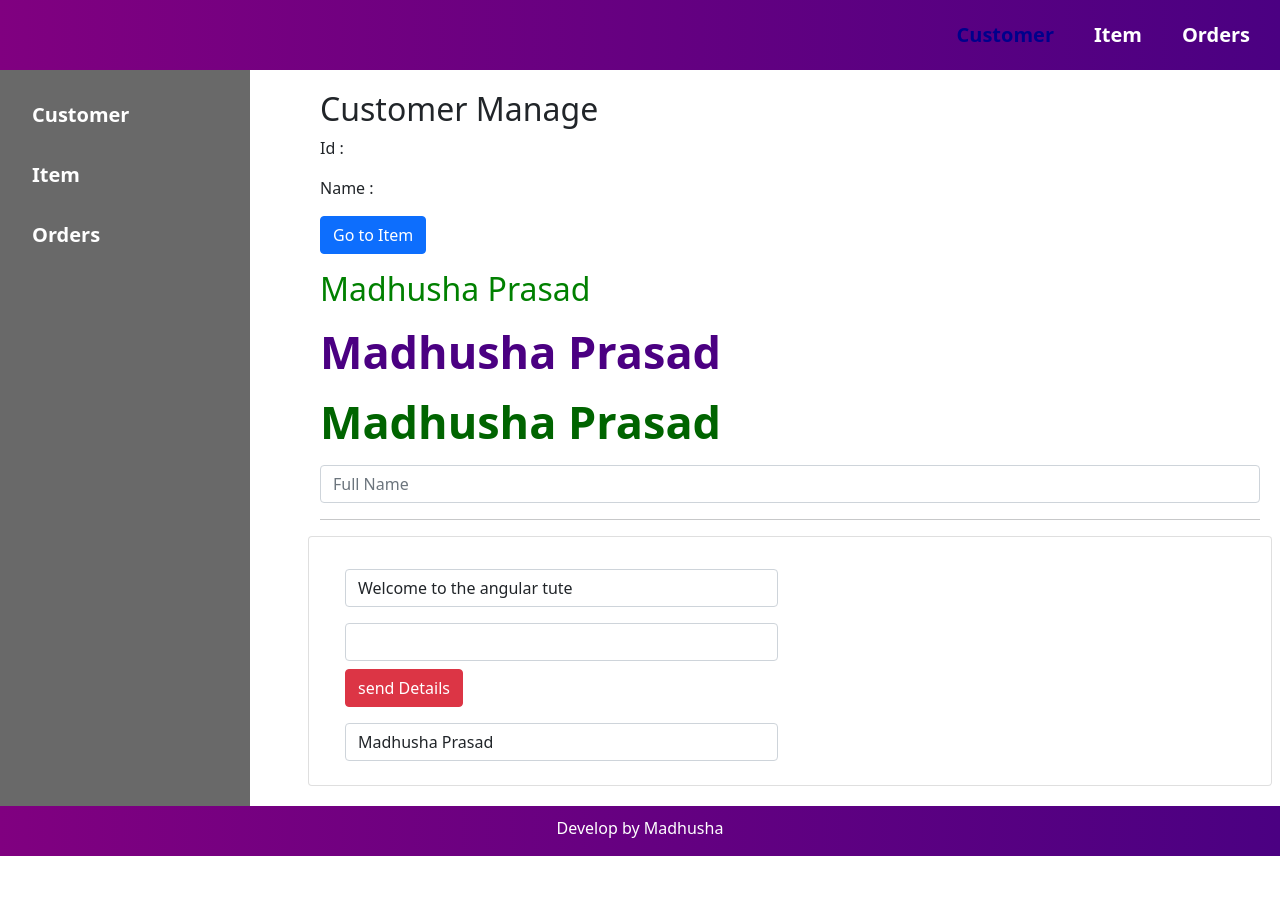
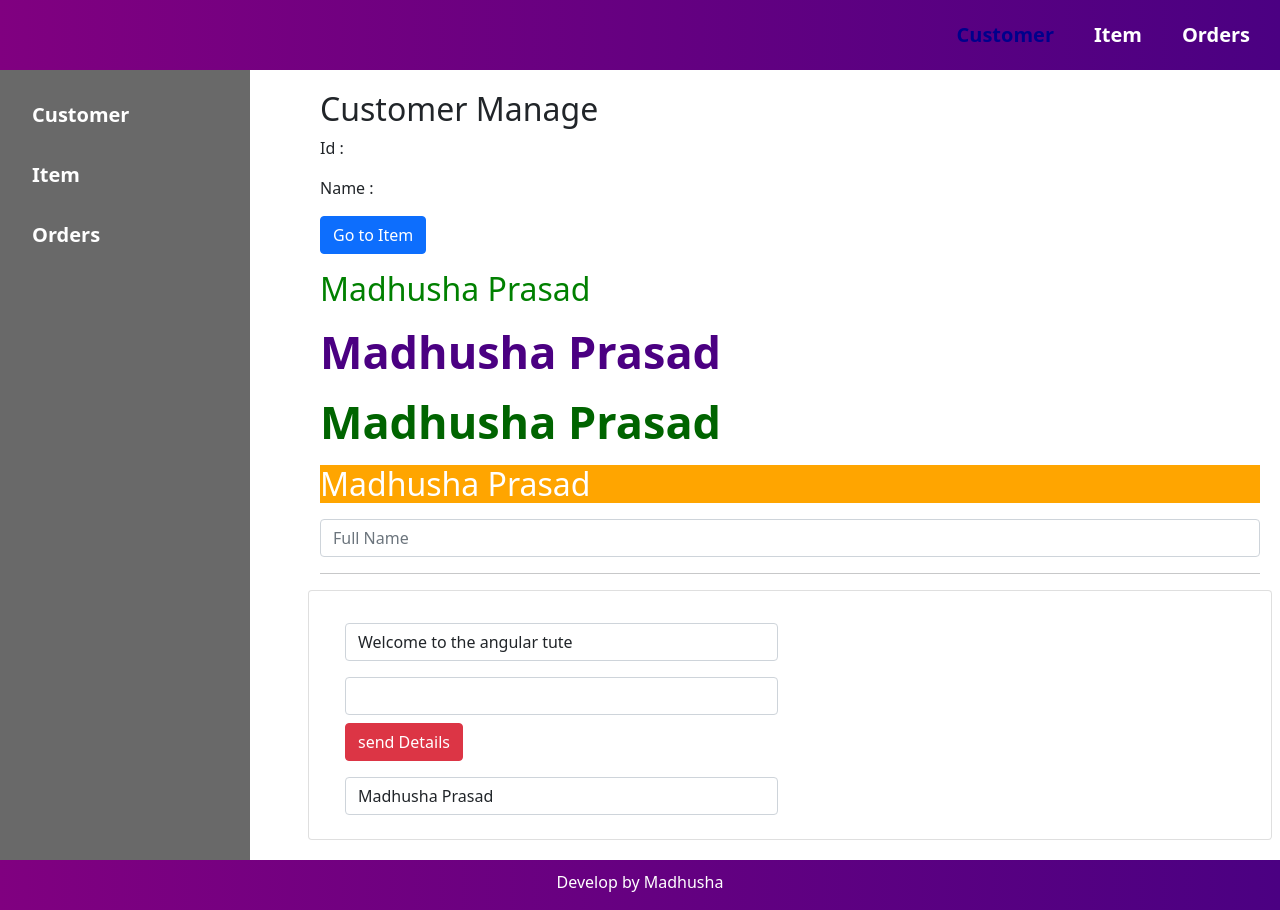
Before and after one commit to MadhushaPrasad/Crud-with-angular, an Angular app: page /customer in a window 1280 px wide. Before the commit the page ends 856 px from the top, so only its background shows below. Built offline with nearby package versions, Linux system fonts and the light colour scheme.

Commit message:
ngStyle binding

```diff
--- a/src/app/views/customer/customer.component.html
+++ b/src/app/views/customer/customer.component.html
@@ -15,8 +15,11 @@
   <!--  class binding-->
   <h2 [class.myClass]="true" class="mt-3">{{Madhsuha}}</h2>
 
-  <!--  class binding-->
+  <!--  ngClass binding-->
   <h2 [ngClass]="{'myClass':false,'myClassTwo':true,'myClassThree':false}" class="mt-3">{{Madhsuha}}</h2>
+
+  <!--  ngStyle binding-->
+  <h2 [ngStyle]="{'color':'white','backgroundColor':'orange'}" class="mt-3">{{Madhsuha}}</h2>
 
   <input #txtInputOne (keydown.enter)="getText(txtInputOne)" class="form-control col mt-3" placeholder="Full Name"
          type="text">
```
